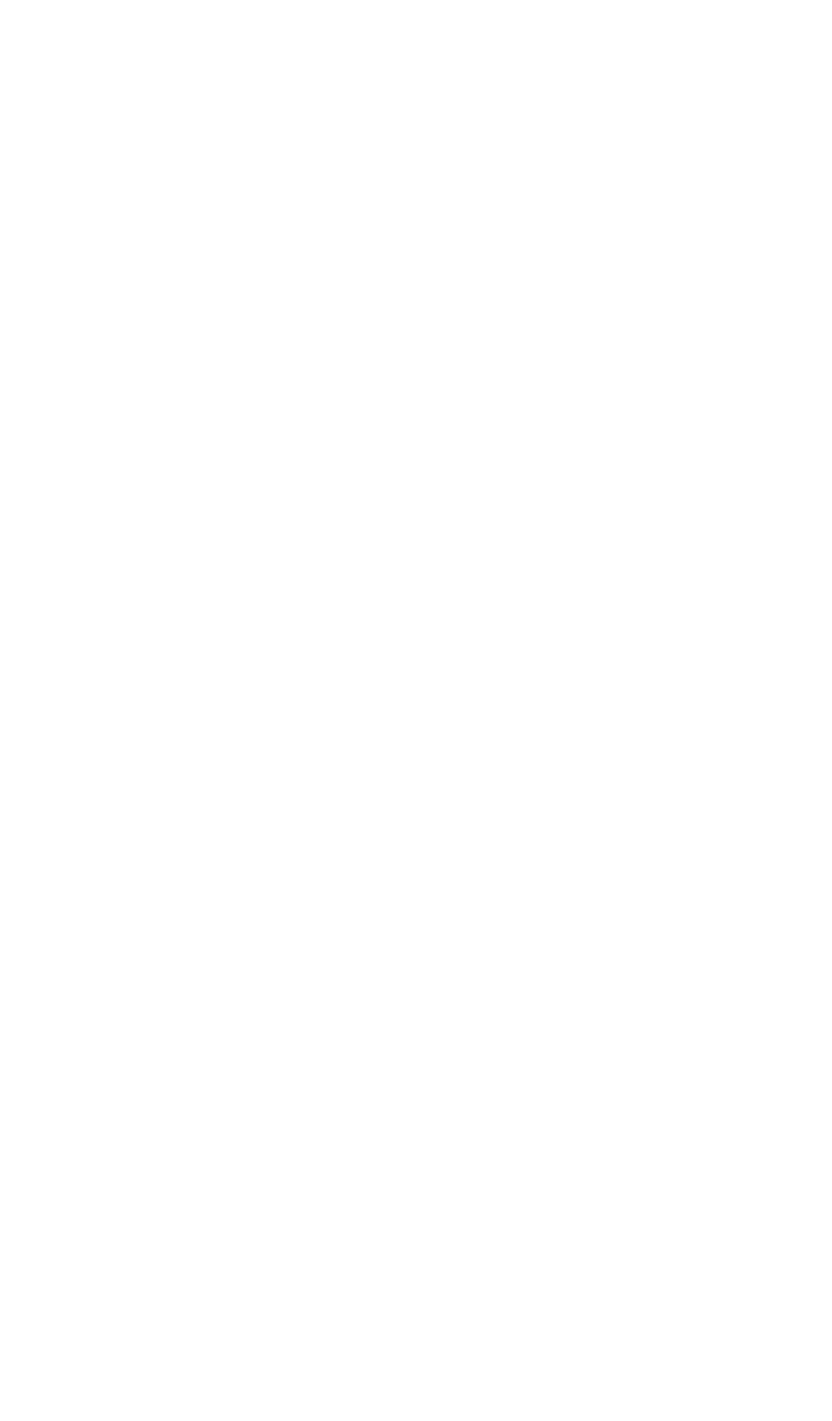
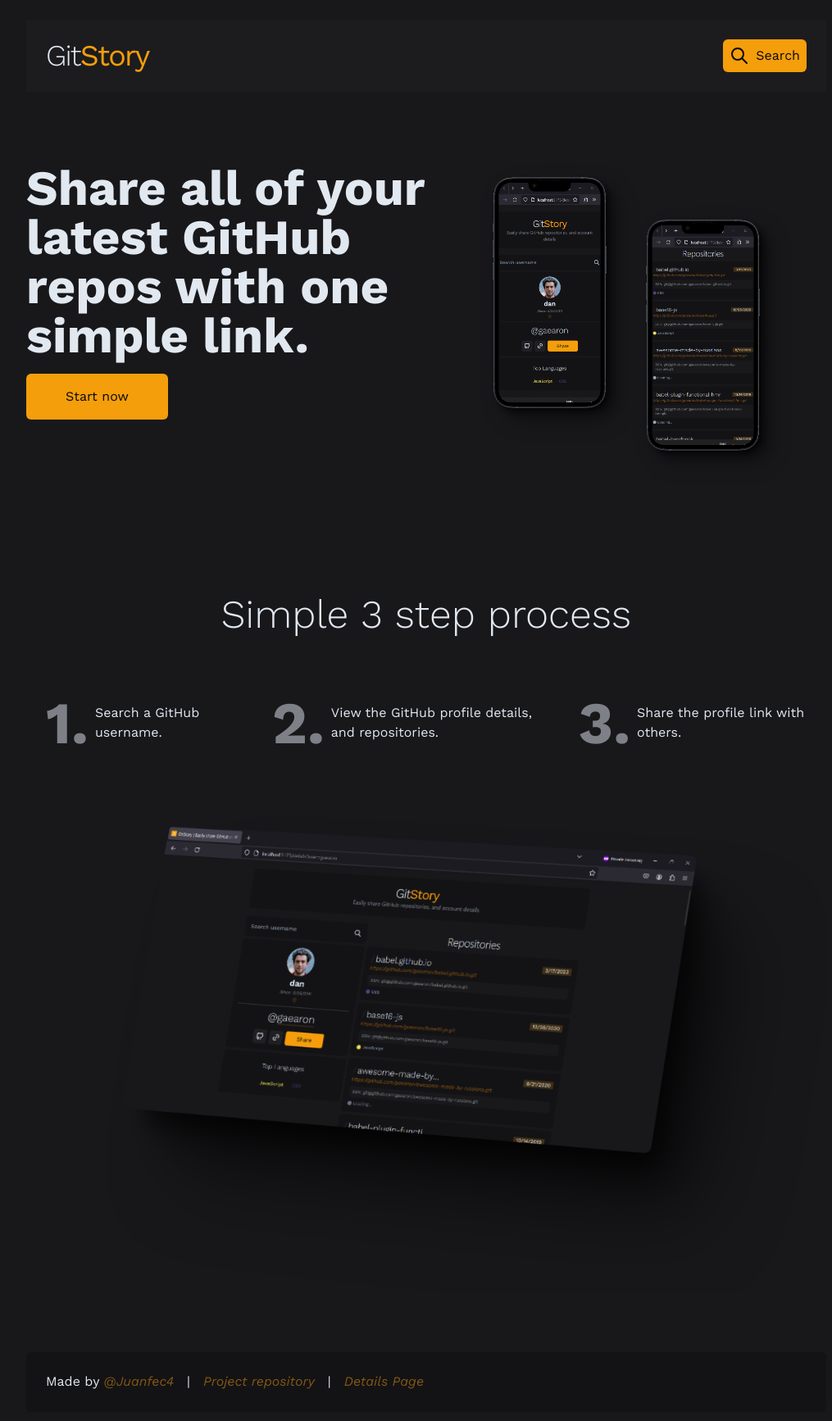
Before and after one commit to Juanfec4/git-story, a React (Vite) app: page / in a window 1280 px wide. Shown: the top 1734 px of the page at 82% size, without its empty margins (120-1135 px from the left). Before the commit the page ends 800 px from the top, so only its background shows below. Built offline with nearby package versions, Linux system fonts and the light colour scheme.

Commit message:
Added landing page.

```diff
--- a/src/main.tsx
+++ b/src/main.tsx
@@ -5,13 +5,17 @@
 
 import "./index.css";
 import DetailsPage from "./pages/DetailsPage";
+import LandingPage from "./pages/LandingPage";
 import Page404 from "./pages/page404";
 const queryClient = new QueryClient();
 
 const router = createBrowserRouter([
   {
     path: "/",
-    children: [{ path: "/details", element: <DetailsPage /> }],
+    children: [
+      { path: "/", element: <LandingPage /> },
+      { path: "/details", element: <DetailsPage /> },
+    ],
   },
   {
     path: "*",
--- a/src/pages/DetailsPage.tsx
+++ b/src/pages/DetailsPage.tsx
@@ -1,6 +1,6 @@
 import { FC, useEffect, useState } from "react";
 import { useQuery } from "react-query";
-import { useSearchParams } from "react-router-dom";
+import { useNavigate, useSearchParams } from "react-router-dom";
 import ErrorMessage from "../components/ErrorMessage";
 import LanguageList from "../components/LanguageList";
 import Loader from "../components/Loader";
@@ -12,6 +12,8 @@
 const DetailsPage: FC = () => {
   //Username params on url (for sharing purposes)
   const [searchParams, setSearchParams] = useSearchParams();
+
+  const navigator = useNavigate();
 
   //Username
   const [username, setUsername] = useState<string>("");
@@ -127,6 +129,13 @@
           >
             Project repository
           </a>
+          {" | "}
+          <a
+            onClick={() => navigator("/")}
+            className="cursor-pointer border-b  text-amber-500/50 border-transparent hover:border-amber-500/50 hover:text-amber-500 transition duration-200 italic"
+          >
+            Landing Page
+          </a>
         </div>
       </footer>
     </div>
--- /dev/null
+++ b/src/pages/LandingPage.tsx
@@ -0,0 +1,103 @@
+import { IconSearch } from "@tabler/icons-react";
+import { FC } from "react";
+import { useNavigate } from "react-router-dom";
+import DesktopApp from "../assets/mockups/desktopApp.png";
+import PhoneApp from "../assets/mockups/phone.png";
+const LandingPage: FC = () => {
+  const navigator = useNavigate();
+  return (
+    <div className="w-screen min-h-screen h-full bg-zinc-900 font-work-sans text-slate-200 overflow-x-hidden">
+      <div className="max-w-screen-lg mx-auto">
+        <header className="p-6 flex flex-col gap-6">
+          <div className="flex w-full bg-zinc-800/30 items-center justify-between p-6">
+            <h1 className="font-work-sans text-center text-slate-200 font-light text-4xl tracking-tighter rounded-md">
+              Git<span className="text-amber-500 font-normal">Story</span>
+            </h1>
+            <button
+              className="bg-amber-500 text-zinc-950 rounded-md p-2 font-semibold hover:bg-slate-200 transition duration-200 flex gap-2"
+              onClick={() => navigator("/details")}
+            >
+              <IconSearch />
+              <p className="font-normal">Search</p>
+            </button>
+          </div>
+          <div className="py-16 md:grid grid-cols-6">
+            <div className="col-start-1 col-end-4 flex flex-col gap-4">
+              <h1 className="text-6xl font-bold max-w-xl z-10 md:w-xl ">
+                Share all of your latest GitHub repos with one simple link.
+              </h1>
+              <button
+                className="bg-amber-500 text-zinc-950 rounded-md py-4 px-12 hover:bg-slate-200 transition duration-200 self-start w-full sm:w-max"
+                onClick={() => navigator("/details")}
+              >
+                Start now
+              </button>
+            </div>
+            <img
+              src={PhoneApp}
+              alt="Mobile app mockups"
+              className="hidden col-start-4 col-end-7 md:block scale-125"
+            />
+          </div>
+        </header>
+        <main className="my-12 p-6">
+          <section>
+            <h2 className="text-5xl font-light text-center">
+              Simple 3 step process
+            </h2>
+            <div className="max-w-max mx-auto mt-12 flex flex-col md:flex-row md:justify-between">
+              <div className="flex gap-2 items-center p-6">
+                <h3 className="text-7xl font-bold opacity-50">1.</h3>
+                <p className="max-w-xs">Search a GitHub username.</p>
+              </div>
+              <div className="flex gap-2 items-center p-6">
+                <h3 className="text-7xl font-bold opacity-50">2.</h3>
+                <p className="max-w-xs">
+                  View the GitHub profile details, and repositories.
+                </p>
+              </div>
+              <div className="flex gap-2 items-center p-6">
+                <h3 className="text-7xl font-bold opacity-50">3.</h3>
+                <p className="max-w-xs">Share the profile link with others.</p>
+              </div>
+            </div>
+          </section>
+          <section>
+            <img src={DesktopApp} alt="Desktop app mockup" className="-mt-24" />
+          </section>
+        </main>
+        <footer className="grid px-6 pb-6 grid-cols-8 h-full max-w-screen-lg mx-auto gap-2">
+          <div className="bg-zinc-950/30 col-start-1 col-end-9 sm:col-start-2 sm:col-end-8  md:col-start-1 md:col-end-9 rounded-md p-6 text-slate-200 font-sm text-center flex justify-start gap-4">
+            <p>
+              Made by{" "}
+              <a
+                href="https://github.com/Juanfec4"
+                target="_blank"
+                className="cursor-pointer border-b  text-amber-500/50 border-transparent hover:border-amber-500/50 hover:text-amber-500 transition duration-200 italic"
+              >
+                @Juanfec4
+              </a>
+            </p>
+            {" | "}
+            <a
+              href="https://github.com/Juanfec4/git-story"
+              target="_blank"
+              className="cursor-pointer border-b  text-amber-500/50 border-transparent hover:border-amber-500/50 hover:text-amber-500 transition duration-200 italic"
+            >
+              Project repository
+            </a>
+            {" | "}
+            <a
+              onClick={() => navigator("/details")}
+              className="cursor-pointer border-b  text-amber-500/50 border-transparent hover:border-amber-500/50 hover:text-amber-500 transition duration-200 italic"
+            >
+              Details Page
+            </a>
+          </div>
+        </footer>
+      </div>
+    </div>
+  );
+};
+
+export default LandingPage;
```
Also changed, not shown: src/assets/mockups/desktopApp.png (added), src/assets/mockups/phone.png (added).
